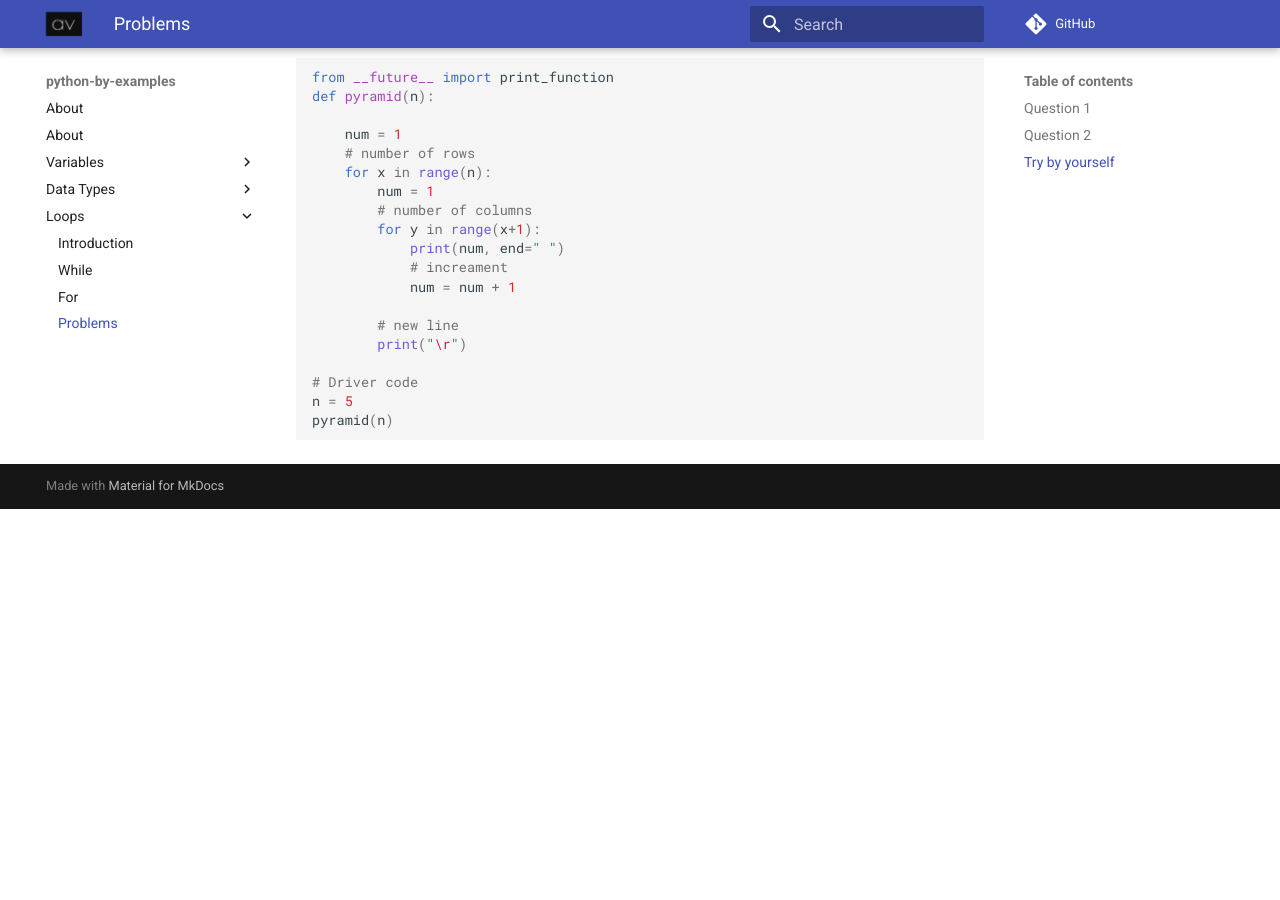
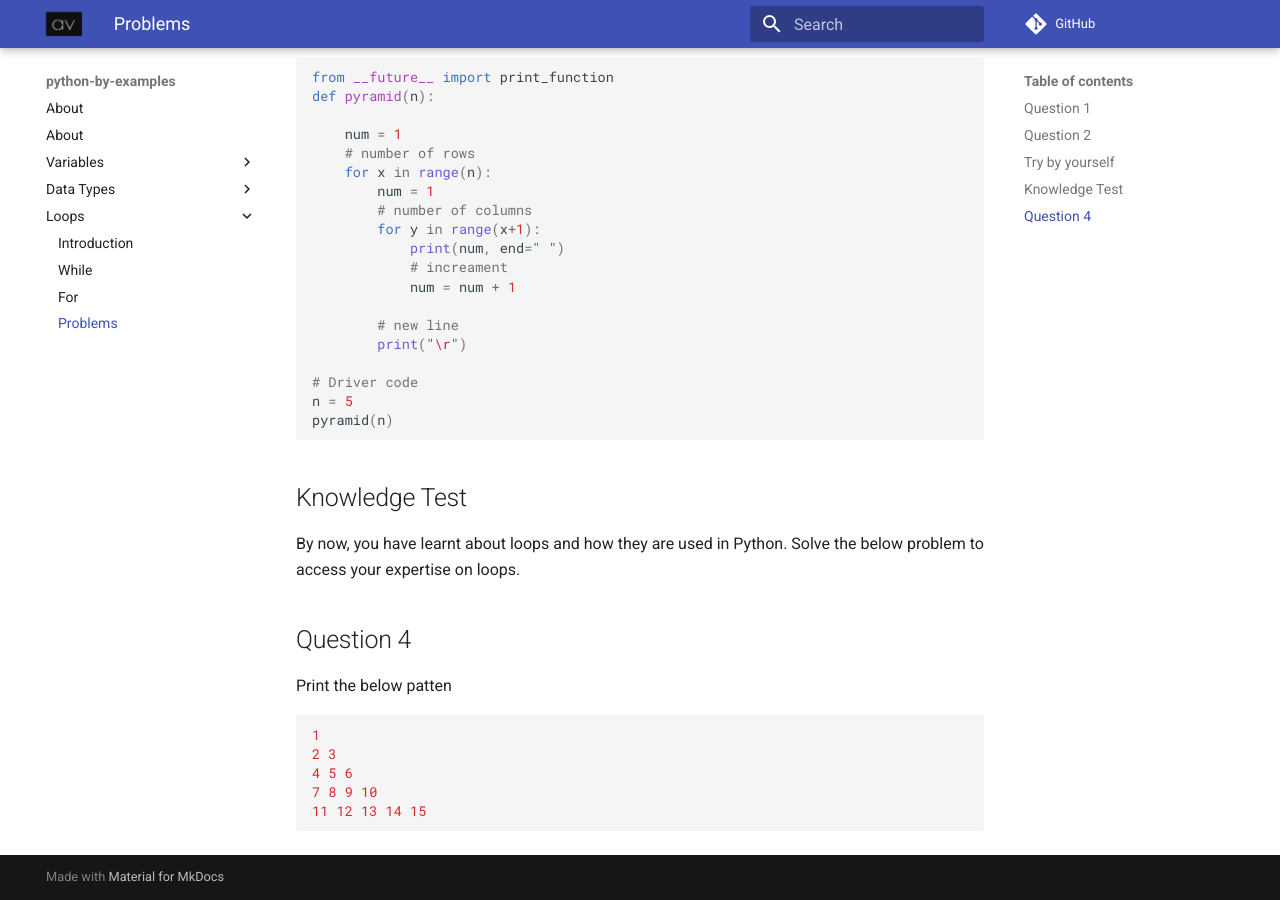
Before and after one commit to devops-by-examples/Python, an MkDocs documentation site: the page built from docs/loops/problems.md, in a window 1280 px wide and 900 px high, scrolled down 1298 px. Built offline with MkDocs 1.6.1 and Material for MkDocs 9.7.7, drawn with Linux system fonts in a browser that asks for light colours; comment, search, counter and statistics services are not loaded; before the commit the page ends 1807 px from its top, so only the background shows below that.

Commit message:
Add loop questions

````diff
--- a/docs/loops/problems.md
+++ b/docs/loops/problems.md
@@ -80,3 +80,19 @@ def pyramid(n):
 n = 5
 pyramid(n)
 ```
+
+## Knowledge Test
+
+By now, you have learnt about loops and how they are used in Python. Solve the below problem to access your expertise on loops.
+
+## Question 4
+
+Print the below patten
+
+```txt
+1
+2 3
+4 5 6
+7 8 9 10
+11 12 13 14 15
+```
````
Also changed, not shown: test.py (added, +7 -0 lines).
